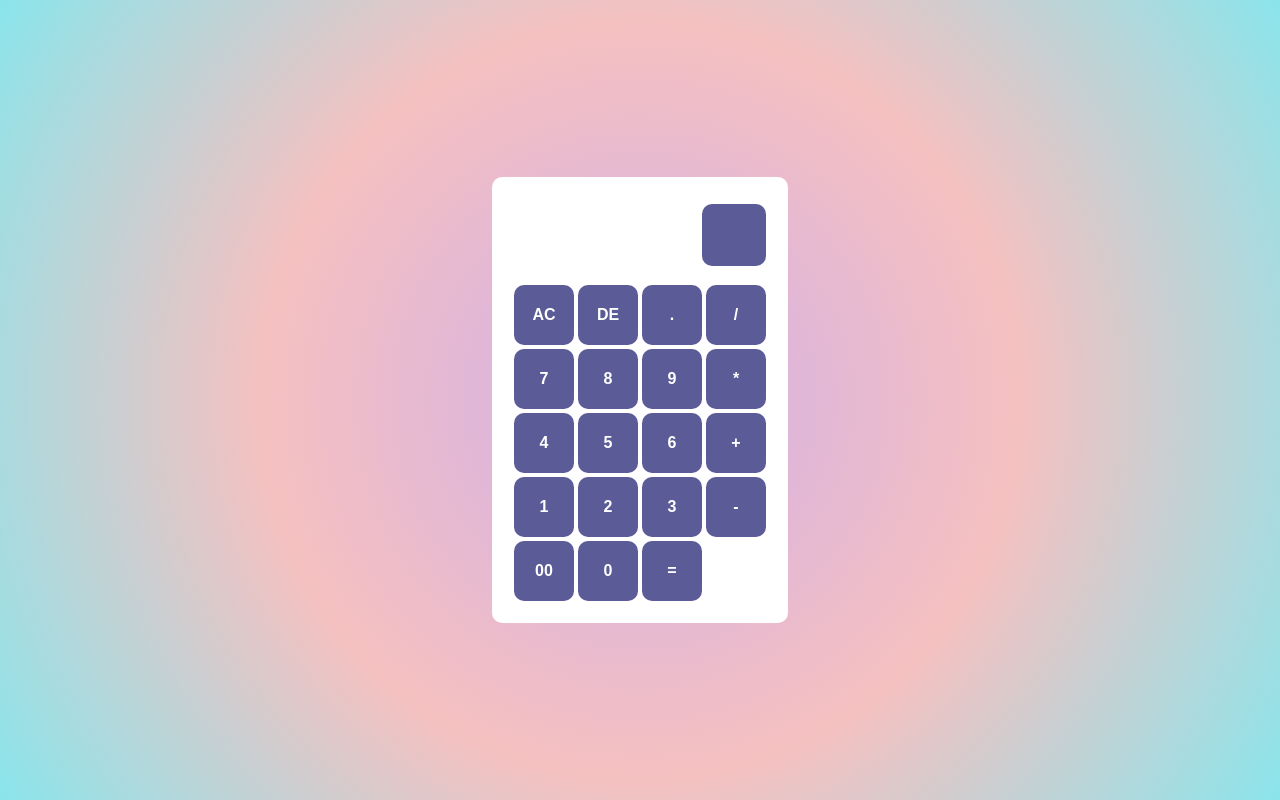
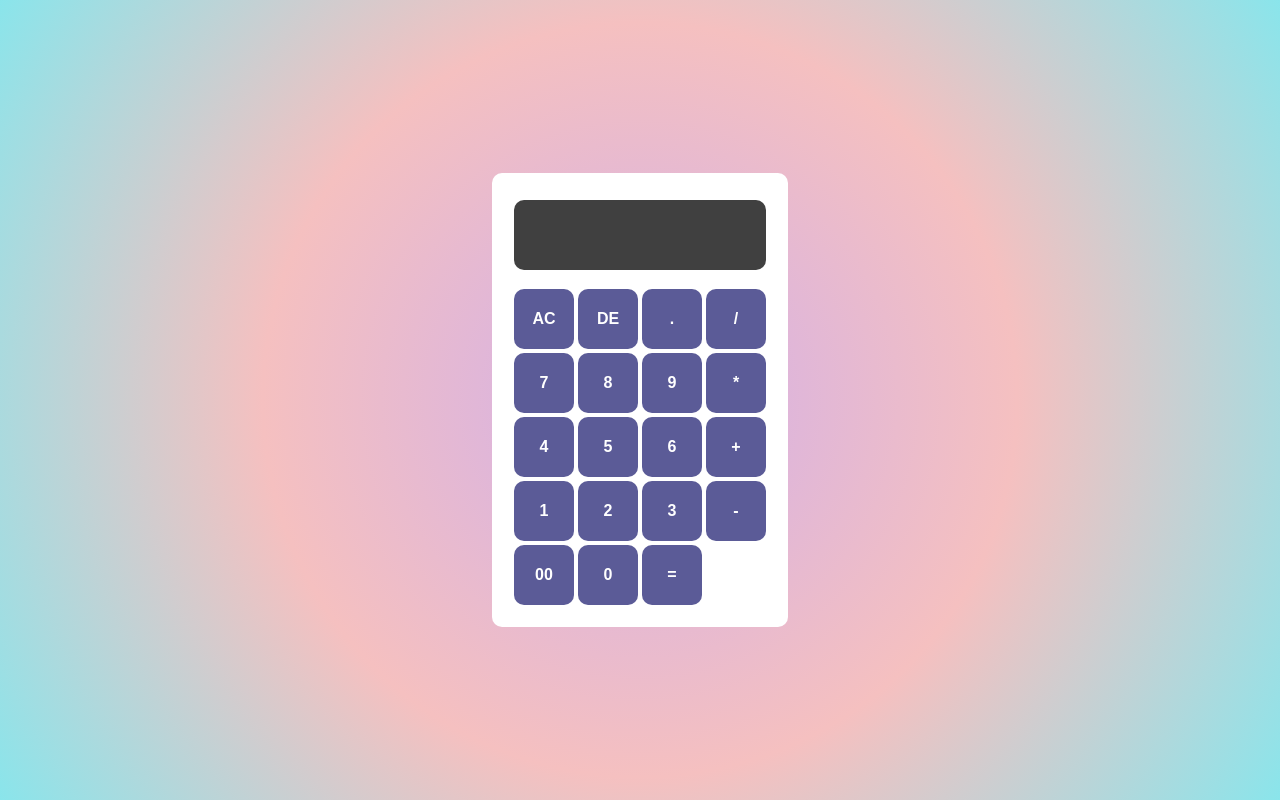
Before and after one commit to sahil0286/calculator, a React (Create React App) app: page / in a window 1280 px wide. Built offline with nearby package versions, Linux system fonts and the light colour scheme.

Commit message:
add form and dispay input  css

```diff
--- a/src/App.css
+++ b/src/App.css
@@ -42,3 +42,11 @@ form .display {
     justify-content: flex-end;
     margin: 5px 0px 15px 0px;
 }
+
+form .display input {
+    text-align: right;
+    flex: 1;
+    font-size: 40px;
+    padding: 5px 10px;
+    background-color: rgb(64, 64, 64);
+}
```
